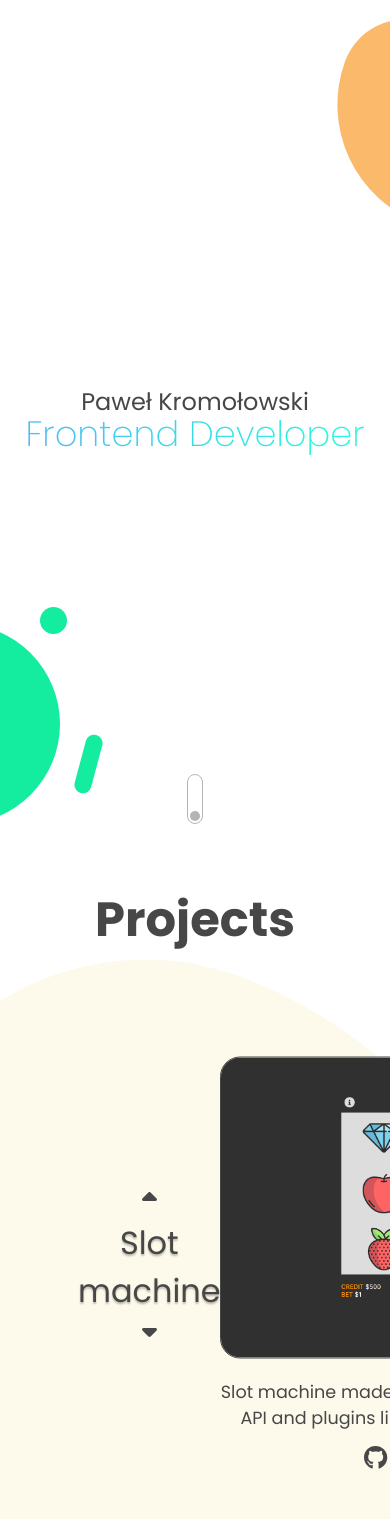
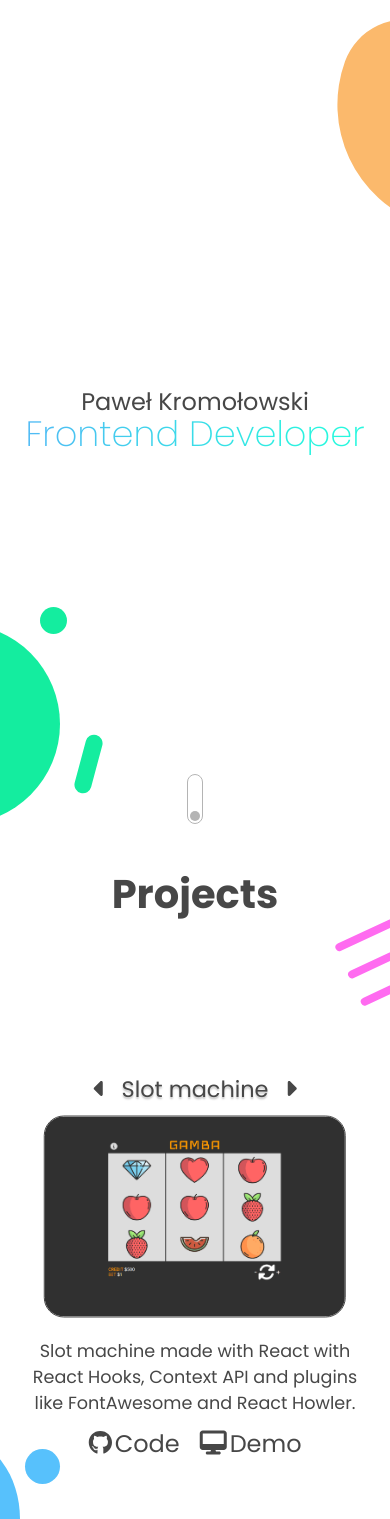
Before and after one commit to cateruu/cateruu.github.io, a React (Create React App) app: page / in a window 390 px wide. Shown: the top 1519 px of the page. Built offline with nearby package versions, Linux system fonts and the light colour scheme.

Commit message:
project section mobile view

```diff
--- a/src/components/Projects/components/css/Project.module.css
+++ b/src/components/Projects/components/css/Project.module.css
@@ -42,3 +42,18 @@
 .icon {
   margin-right: 3px;
 }
+
+@media screen and (max-width: 800px) {
+  .project {
+    width: 90%;
+  }
+
+  .imgContainer {
+    width: 300px;
+    height: 200px;
+  }
+
+  .img {
+    height: 200px;
+  }
+}
--- a/src/components/Projects/css/Projects.module.css
+++ b/src/components/Projects/css/Projects.module.css
@@ -107,6 +107,8 @@
   position: relative;
   text-align: center;
   user-select: none;
+  display: flex;
+  flex-direction: column;
 }
 
 .name {
@@ -131,3 +133,71 @@
   font-size: 1.5rem;
   cursor: pointer;
 }
+
+@media screen and (max-width: 800px) {
+  .header {
+    padding-top: 20px;
+    font-size: 2.5rem;
+  }
+
+  .project {
+    display: flex;
+    flex-direction: column;
+    justify-content: center;
+    align-items: center;
+  }
+
+  .container {
+    flex-direction: column;
+    justify-content: center;
+    align-items: center;
+    width: 95%;
+  }
+
+  .slider {
+    flex-direction: row;
+    justify-content: center;
+    align-items: center;
+    width: 100%;
+    margin-bottom: 10px;
+  }
+
+  .name {
+    font-size: 1.4rem;
+    margin: 0 10px;
+  }
+
+  .move {
+    transform: rotate(-90deg);
+  }
+
+  .mDec {
+    display: none;
+  }
+
+  .lDec {
+    width: 120px;
+    height: 160px;
+    top: 80%;
+    left: -100px;
+  }
+
+  .lDec::before {
+    width: 35px;
+    height: 35px;
+    top: 10px;
+    left: 125px;
+  }
+
+  .lDec::after {
+    width: 15px;
+    height: 15px;
+    top: 120px;
+    left: 120px;
+  }
+
+  .rDec {
+    top: 90px;
+    right: -130px;
+  }
+}
```
